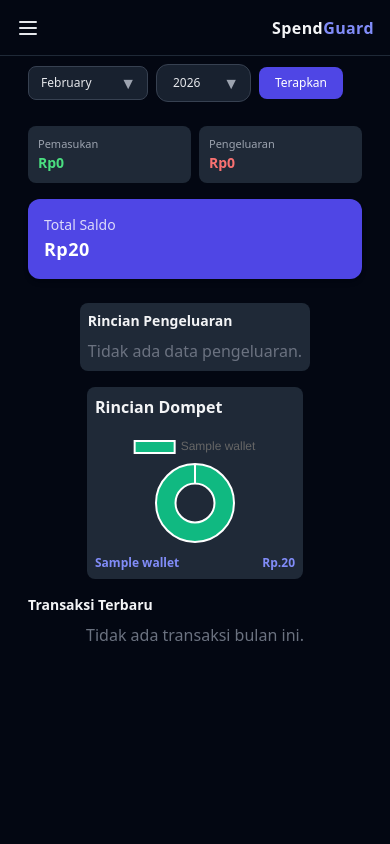
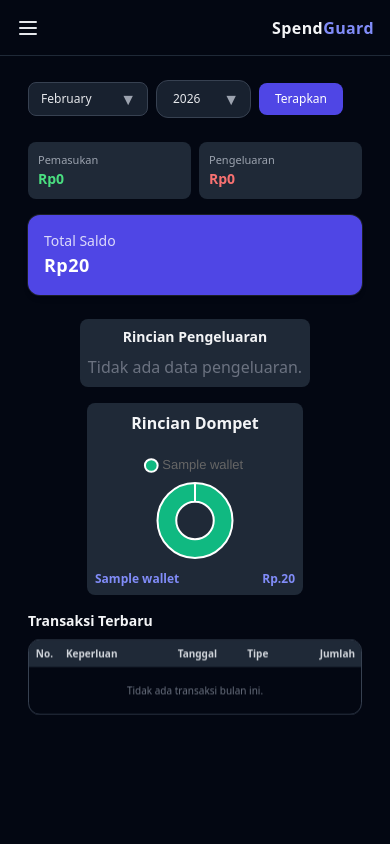
Before and after one commit to MohGhazy/spendguard, a Django app: page /dashboard/ in a window 390 px wide. Run offline with Django 5.2, Linux system fonts and the light colour scheme; a user stored in the database is signed in; tables that the repository leaves empty hold one stand-in row (values such as "Sample post"); some libraries are stand-ins or nearby versions.

Commit message:
Responsif di Mobile

```diff
--- a/templates/base.html
+++ b/templates/base.html
@@ -77,7 +77,12 @@
     </div>
 
     <!-- Content -->
-    <main class="flex-1 overflow-y-auto p-4 sm:p-6 pt-14 md:pt-6">
+    <main class="flex-1 overflow-y-auto
+             p-4
+             pt-20
+             sm:p-6 sm:pt-20
+             md:pt-6
+             lg:pt-6">
       {% block content %}{% endblock %}
     </main>
 
--- a/templates/main/dashboard.html
+++ b/templates/main/dashboard.html
@@ -6,23 +6,29 @@
 
 {% block content %}
 
+<style>
+    @keyframes fadeUp {
+    from {
+      opacity: 0;
+      transform: translateY(8px);
+    }
+    to {
+      opacity: 1;
+      transform: translateY(0);
+    }
+  }
+
+  .animate-fade-up{
+    animation: fadeUp .35s ease-out;
+  }
+</style>
+
 <div class="max-w-5xl mx-auto px-3 sm:px-4 lg:px-0">
-    <div class="mt-2 sm:mt-5">
+    <div class="mt-0 animate-fade-up">
         <form method="GET" class="flex items-center gap-2 mb-6 justify-start">
             <div class="relative w-[120px]">
                 <select name="month"
-                    class="appearance-none w-full
-                        bg-gray-800/80 backdrop-blur
-                        border border-gray-700
-                        text-gray-200
-                        px-3 sm:px-4
-                        py-2 sm:py-2.5
-                        pr-8 sm:pr-10
-                        rounded-lg sm:rounded-xl
-                        text-xs sm:text-sm
-                        focus:outline-none
-                        focus:ring-2 focus:ring-indigo-500
-                        transition cursor-pointer">
+                    class="appearance-none w-full bg-gray-800/80 backdrop-blur border border-gray-700 text-gray-200 px-3 sm:px-4 py-2 sm:py-2.5 pr-8 sm:pr-10 rounded-lg sm:rounded-xl text-xs sm:text-sm focus:outline-none focus:ring-2 focus:ring-indigo-500 transition cursor-pointer">
 
                     {% for m, label in months %}
                     <option value="{{ m }}" {% if m == selected_month %}selected{% endif %}>
@@ -39,17 +45,7 @@
 
             <div class="relative w-[95px]">
                 <select name="year"
-                    class="appearance-none w-full
-                        bg-gray-800/80 backdrop-blur
-                        border border-gray-700
-                        text-gray-200
-                        px-4 py-2.5 pr-10
-                        rounded-xl
-                        text-xs sm:text-sm
-                        focus:outline-none
-                        focus:ring-2 focus:ring-indigo-500
-                        focus:border-indigo-500
-                        transition cursor-pointer">
+                    class="appearance-none w-full bg-gray-800/80 backdrop-blur border border-gray-700 text-gray-200 px-4 py-2.5 pr-10 rounded-xl text-xs sm:text-sm focus:outline-none focus:ring-2 focus:ring-indigo-500 focus:border-indigo-500 transition cursor-pointer">
 
                     {% for y in years %}
                     <option value="{{ y }}" {% if y == selected_year %}selected{% endif %}>
@@ -63,22 +59,22 @@
                 </div>
             </div>
 
-            <button class="sm:w-auto px-4 py-2 bg-indigo-600 rounded-lg text-xs sm:text-sm font-medium text-white">Terapkan</button>
+            <button class="sm:w-auto px-4 py-2 bg-indigo-600 rounded-lg text-xs sm:text-sm font-medium text-white transition-all duration-200 hover:bg-indigo-500 hover:shadow-lg hover:shadow-indigo-500/30 active:scale-95">Terapkan</button>
         </form>
     </div>
 
     <div class="grid grid-cols-2 sm:grid-cols-2 lg:grid-cols-2 gap-2 sm:gap-4 mb-4 sm:mb-6">
-        <div class="p-2.5 sm:p-4 bg-gray-800 rounded-lg sm:rounded-xl w-full">
+        <div class="p-2.5 sm:p-4 bg-gray-800 rounded-lg sm:rounded-xl w-full transition-all duration-200 hover:-translate-y-1 hover:shadow-xl hover:shadow-black/30 animate-fade-up">
             <div class="text-[11px] sm:text-sm text-gray-400">Pemasukan</div>
             <div class="text-green-400 text-sm sm:text-lg lg:text-xl font-bold">{{ income_total|rupiah }}</div>
         </div>
-        <div class="p-2.5 sm:p-4 bg-gray-800 rounded-lg sm:rounded-xl w-full">
+        <div class="p-2.5 sm:p-4 bg-gray-800 rounded-lg sm:rounded-xl w-full transition-all duration-200 hover:-translate-y-1 hover:shadow-xl hover:shadow-black/30 animate-fade-up">
             <div class="text-[11px] sm:text-sm text-gray-400">Pengeluaran</div>
             <div class="text-red-400 text-sm sm:text-lg lg:text-xl font-bold">{{ expense_total|rupiah }}</div>
         </div>
     </div>
 
-    <div class="mb-6 p-4 sm:p-5 rounded-xl sm:rounded-2xl bg-indigo-600 text-white shadow-md sm:shadow-xl">
+    <div class="mb-6 p-4 sm:p-5 rounded-xl sm:rounded-2xl bg-indigo-600 ring-1 ring-white/10 text-white shadow-md sm:shadow-xl transition-all duration-200 hover:shadow-indigo-500/40 hover:-translate-y-1 animate-fade-up [animation-delay:.1s]">
         <div class="text-sm sm:text-lg opacity-80">
             Total Saldo
         </div>
@@ -89,28 +85,14 @@
     </div>
 
     <!-- CHARTS GROUP (GRID) -->
-    <div class="grid grid-cols-1 lg:grid-cols-2
-    gap-4 sm:gap-6
-    max-w-xl md:max-w-2xl lg:max-w-none
-    mx-auto
-    mt-4 sm:mt-6">
+    <div class="grid grid-cols-1 lg:grid-cols-2 gap-4 sm:gap-6 max-w-xl md:max-w-2xl lg:max-w-none mx-auto mt-4 sm:mt-6">
 
         <!-- EXPENSE BLOCK -->
-        <div class="bg-gray-800
-            p-2 sm:p-4
-            rounded-lg sm:rounded-xl
-            max-w-[320px] sm:max-w-none
-            mx-auto">
-            <h2 class="font-semibold text-sm sm:text-base mb-2 sm:mb-3">Rincian Pengeluaran</h2>
+        <div class="bg-gray-800 p-2 sm:p-4 rounded-lg sm:rounded-xl max-w-[320px] sm:max-w-none mx-auto transition-all duration-200 hover:-translate-y-1 hover:shadow-xl hover:shadow-black/30 animate-fade-up">
+            <h2 class="font-semibold text-sm sm:text-base mb-2 sm:mb-3 text-center">Rincian Pengeluaran</h2>
 
             {% if donut_values %}
-            <div class="relative
-            w-full
-            max-w-[200px]
-            sm:max-w-[260px]
-            lg:max-w-[320px]
-            h-28 sm:h-40 lg:h-56
-            mx-auto mb-3">
+            <div class="relative w-full max-w-[200px] sm:max-w-[260px] lg:max-w-[320px] h-28 sm:h-40 lg:h-56 mx-auto mb-3 animate-fade-up [animation-delay:.15s] hover:shadow-indigo-500/10">
                 <canvas id="expenseDonut"></canvas>
             </div>
 
@@ -129,17 +111,11 @@
         </div>
 
         <!-- WALLET BLOCK -->
-        <div class="bg-gray-800 p-2 sm:p-4 rounded-lg sm:rounded-xl max-w-[320px] sm:max-w-none mx-auto">
-            <h2 class="font-semibold mb-3">Rincian Dompet</h2>
+        <div class="bg-gray-800 p-2 sm:p-4 rounded-lg sm:rounded-xl max-w-[320px] sm:max-w-none mx-auto transition-all duration-200 hover:-translate-y-1 hover:shadow-xl animate-fade-up">
+            <h2 class="font-semibold mb-3 text-center">Rincian Dompet</h2>
 
             {% if wallet_values %}
-            <div class="relative
-            w-full
-            max-w-[200px]
-            sm:max-w-[260px]
-            lg:max-w-[320px]
-            h-28 sm:h-40 lg:h-56
-            mx-auto mb-3">
+            <div class="relative w-full max-w-[200px] sm:max-w-[260px] lg:max-w-[320px] h-28 sm:h-40 lg:h-56 mx-auto mb-3 animate-fade-up [animation-delay:.15s] hover:shadow-indigo-500/10">
                 <canvas id="walletDonut"></canvas>
             </div>
 
@@ -163,43 +139,41 @@
     <h2 class="font-semibold text-sm sm:text-base mb-2 sm:mb-3 mt-4 sm:mt-6">Transaksi Terbaru</h2>
 
     <!-- DESKTOP TABLE -->
-    <div class="hidden sm:block overflow-x-auto rounded-xl border border-gray-700">
-        <table class="w-full text-xs sm:text-sm">
+    <div class="overflow-x-auto rounded-xl border border-gray-700 animate-fade-up will-change-transform">
+        <table class="w-full whitespace-nowrap text-[10px] sm:text-xs lg:text-sm">
             <thead class="bg-gray-800 text-gray-300">
                 <tr>
-                    <th class="p-3 text-center w-12">No.</th>
-                    <th class="p-3 text-center">Keperluan</th>
-                    <th class="p-3 text-center">Tanggal</th>
-                    <th class="p-3 text-center">Tipe</th>
-                    <th class="p-3 text-right">Jumlah</th>
+                    <th class="p-1.5 sm:p-2 lg:p-3 text-center w-8">No.</th>
+                    <th class="p-1.5 sm:p-2 lg:p-3 text-left w-32">Keperluan</th>
+                    <th class="p-1.5 sm:p-2 lg:p-3 text-center w-20">Tanggal</th>
+                    <th class="p-1.5 sm:p-2 lg:p-3 text-center w-16">Tipe</th>
+                    <th class="p-1.5 sm:p-2 lg:p-3 text-right w-24">Jumlah</th>
                 </tr>
             </thead>
 
             <tbody class="divide-y divide-gray-700">
                 {% for t in tx_page_obj %}
-                <tr class="hover:bg-gray-800/60 transition">
-                    <td class="p-3 text-center text-gray-400">
+                <tr class="hover:bg-gray-800/60 transition-all duration-150 hover:bg-gray-800/80">
+                    <td class="p-1.5 sm:p-2 lg:p-3 text-center text-gray-400">
                         {{ forloop.counter0|add:tx_page_obj.start_index }}
                     </td>
-                    <td class="p-3 text-center font-medium">{{ t.category.name }}</td>
-                    <td class="p-3 text-center text-gray-400">
+                    <td class="p-1.5 sm:p-2 lg:p-3 text-left font-medium">{{ t.category.name }}</td>
+                    <td class="p-1.5 sm:p-2 lg:p-3 text-center text-gray-400">
                         {{ t.date|date:"d F Y" }}
                     </td>
-                    <td class="p-3 text-center">
+                    <td class="p-1.5 sm:p-2 lg:p-3 text-center">
                         {% if t.type == 'income' %}
-                        <span class="px-2 py-1 text-xs rounded bg-green-900/40 text-green-400">
+                        <span class="px-1.5 py-0.5 text-[9px] sm:text-xs rounded bg-green-900/40 text-green-400">
                             Pemasukan
                         </span>
                         {% else %}
-                        <span class="px-2 py-1 text-xs rounded bg-red-900/40 text-red-400">
+                        <span class="px-1.5 py-0.5 text-[9px] sm:text-xs rounded bg-red-900/40 text-red-400">
                             Pengeluaran
                         </span>
                         {% endif %}
                     </td>
-                    <td class="p-3 text-right font-semibold
-                        {% if t.type == 'income' %}text-green-400{% else %}text-red-400{% endif %}">
-                        {% if t.type == 'income' %}+{% else %}-{% endif %}
-                        Rp{{ t.amount|floatformat:0|intcomma }}
+                    <td class="tabular-nums p-1.5 sm:p-2 lg:p-3 text-right font-semibold">
+                        Rp.{{ t.amount|floatformat:0|intcomma }}
                     </td>
                 </tr>
                 {% empty %}
@@ -211,42 +185,6 @@
                 {% endfor %}
             </tbody>
         </table>
-    </div>
-
-    <!-- MOBILE CARDS -->
-    <div class="sm:hidden space-y-2 sm:space-y-3">
-        {% for t in tx_page_obj %}
-        <div class="bg-gray-800 rounded-lg p-3">
-            <div class="flex justify-between text-xs sm:text-sm">
-                <span class="font-medium">{{ t.category.name }}</span>
-                <span class="text-gray-400">
-                    {{ t.date|date:"d M Y" }}
-                </span>
-            </div>
-
-            <div class="flex justify-between items-center mt-2">
-                <span class="text-xs px-2 py-1 rounded
-                    {% if t.type == 'income' %}
-                        bg-green-900/40 text-green-400
-                    {% else %}
-                        bg-red-900/40 text-red-400
-                    {% endif %}
-                ">
-                    {{ t.type|title }}
-                </span>
-
-                <span class="font-semibold text-sm sm:text-base
-                    {% if t.type == 'income' %}text-green-400{% else %}text-red-400{% endif %}">
-                    {% if t.type == 'income' %}+{% else %}-{% endif %}
-                    Rp{{ t.amount|floatformat:0|intcomma }}
-                </span>
-            </div>
-        </div>
-        {% empty %}
-        <div class="text-center text-gray-500">
-            Tidak ada transaksi bulan ini.
-        </div>
-        {% endfor %}
     </div>
 
     {% if tx_page_obj.paginator.num_pages > 1 %}
@@ -316,7 +254,22 @@ new Chart(ctx, {
     options: {
         responsive: true,
         maintainAspectRatio: false,
+        plugins: {
+        legend: {
+            labels: {
+                usePointStyle: true,
+                pointStyle: 'circle',
+                boxWidth: 9,
+                boxHeight: 9,
+                padding: 12,
+
+                font: {
+                    size: 13
+                }
+            }
+        }
     }
+}
 });
 
 new Chart(ctx2, {
@@ -331,7 +284,22 @@ new Chart(ctx2, {
     options: {
         responsive: true,
         maintainAspectRatio: false,
+        plugins: {
+        legend: {
+            labels: {
+                usePointStyle: true,
+                pointStyle: 'circle',
+                boxWidth: 9,
+                boxHeight: 9,
+                padding: 12,
+
+                font: {
+                    size: 13
+                }
+            }
+        }
     }
+}
 });
 </script>
 
```
